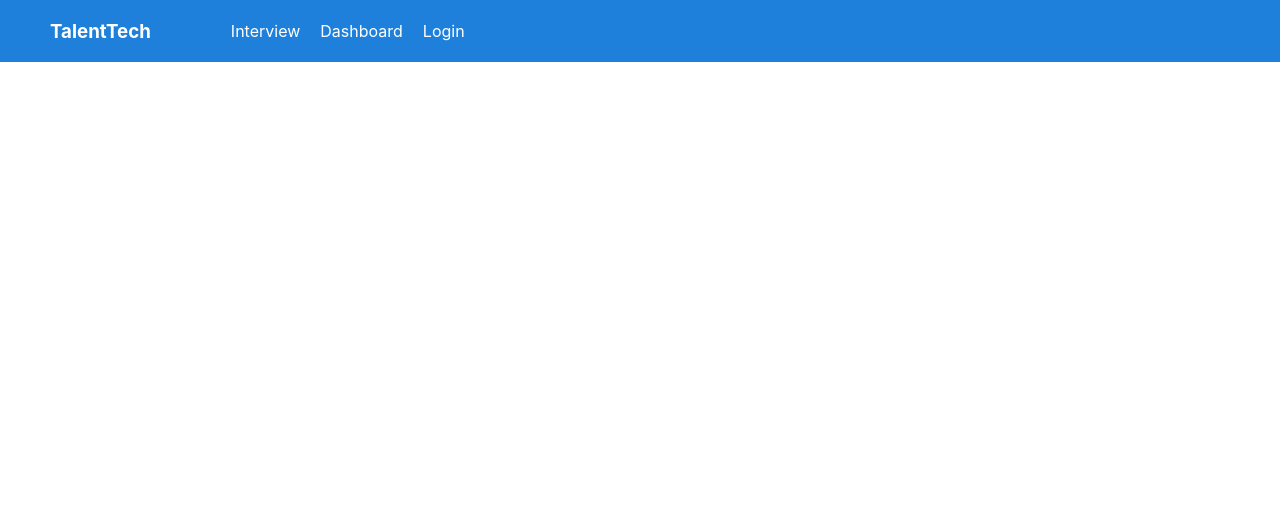
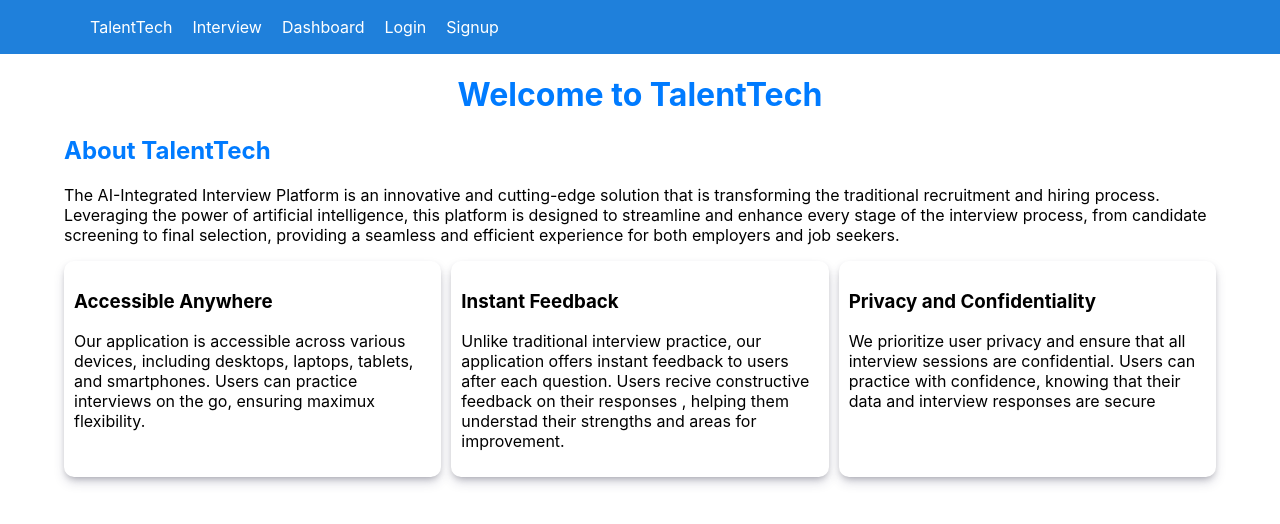
Before and after one commit to Dharamveer9457/TalentTech-InterviewAI, a React (Create React App) app in the folder frontend/: page / in a window 1280 px wide. Shown: the top 524 px of the page. Built offline with nearby package versions, Linux system fonts and the light colour scheme.

Commit message:
interview done

```diff
--- a/frontend/src/components/AllRoutes.jsx
+++ b/frontend/src/components/AllRoutes.jsx
@@ -5,11 +5,13 @@
 import Interview from '../pages/Interview'
 import Dashboard from '../pages/Dashboard'
 import PrivateRoutes from './PrivateRoute'
+import Homepage from '../pages/Homepage'
 
 const AllRoutes = () => {
   return (
     <div>
         <Routes>
+            <Route path='/' element={<Homepage/>}/>
             <Route path='/login' element={<LoginPage/>}/>
             <Route path='/register' element={<Register/>} />
             <Route path='/interview' element={<PrivateRoutes>
--- a/frontend/src/components/Chat.jsx
+++ b/frontend/src/components/Chat.jsx
@@ -2,24 +2,36 @@
 import React, { useState, useRef, useEffect } from 'react';
 import ChatBubble from './ChatBubble';
 import "../styles/chat.css"
+import axios from 'axios';
+import { baseUrl } from '../url';
 
-const Chat = () => {
+const Chat = ({track}) => {
   const [messages, setMessages] = useState([
-    { type: 'agent', content: "Hi there! I'm your virtual assistant." },`"\\n"`
+    { type: 'agent', content: "Hi there! let's begin the interview" },`"\\n"`
     // Add more initial messages here
   ]);
   const userMessageInputRef = useRef(null);
 
   const handleSendMessage = () => {
     const message = userMessageInputRef.current.value.trim();
-    if (message !== '') {
+
+    const data = {track ,prompt:message}
+    console.log(track,prompt , message);
+    console.log(data);
+    axios.post(`${baseUrl}/chatPrompt`,data)
+    .then(res=>
+         { if (message !== '') {
       setMessages(prevMessages => [
         ...prevMessages,
         { type: 'user', content: message },
-        { type: 'agent', content: `I received: ${message}` },
+        { type: 'agent', content: ` ${res.data.res}` },
       ]);
       userMessageInputRef.current.value = '';
-    }
+    }}
+    )
+    .catch(err=>console.log(err))
+
+
   };
 
   useEffect(() => {
--- a/frontend/src/components/Navbar.jsx
+++ b/frontend/src/components/Navbar.jsx
@@ -6,8 +6,10 @@
 const Navbar = () => {
   return (
     <nav className="navbar">
-        <h3>TalentTech</h3>
       <ul className="nav-links">
+        <li>
+          <Link to="/">TalentTech</Link>
+        </li>
         <li>
           <Link to="/interview">Interview</Link>
         </li>
@@ -17,6 +19,9 @@
         <li>
           <Link to="/login">Login</Link>
         </li>
+        <li>
+          <Link to="/register">Signup</Link>
+        </li>
       </ul>
     </nav>
   );
--- /dev/null
+++ b/frontend/src/pages/Homepage.jsx
@@ -0,0 +1,35 @@
+import React from 'react'
+import "../styles/homepage.css"
+
+const Homepage = () => {
+  return (
+    <div>
+        <h1>Welcome to TalentTech</h1>
+        <div className='headertop'>
+            <h2>About TalentTech</h2>
+            <p>The AI-Integrated Interview Platform is an innovative and cutting-edge solution that is transforming the traditional recruitment and hiring process. Leveraging the power of artificial intelligence, this platform is designed to streamline and enhance every stage of the interview process, from candidate screening to final selection, providing a seamless and efficient experience for both employers and job seekers.</p>
+        </div>
+        <div className='mid'>
+            <div>
+                <h3>Accessible Anywhere</h3>
+                <p>Our application is accessible across various devices, including desktops, laptops, tablets, and smartphones.
+                    Users can practice interviews on the go, ensuring maximux flexibility.
+                </p>
+            </div>
+            <div>
+            <h3>Instant Feedback</h3>
+                <p>Unlike traditional interview practice, our application offers instant feedback to users after each question.
+                    Users recive constructive feedback on their responses , helping them understad their strengths and areas for improvement.</p>
+            </div>
+            <div>
+            <h3>Privacy and Confidentiality</h3>
+                <p>We prioritize user privacy and ensure that all interview sessions are confidential.
+                    Users can practice with confidence, knowing that their data and interview responses are secure
+                </p>
+            </div>
+        </div>
+    </div>
+  )
+}
+
+export default Homepage
--- a/frontend/src/pages/Interview.jsx
+++ b/frontend/src/pages/Interview.jsx
@@ -1,13 +1,44 @@
-import React from 'react'
+import React, { useState } from 'react'
 import "../styles/interview.css"
 import Chat from '../components/Chat'
 import { useDispatch } from 'react-redux'
 import { logout } from '../redux/authreducer/action'
+import axios from 'axios'
+import { baseUrl } from '../url'
+
 
 const Interview = () => {
 	const user = JSON.parse(localStorage.getItem("ch-token"))
   const token = localStorage.getItem('ch-token') || '';
   const dispatch = useDispatch()
+  // const [userPromt,setPrompt] = useState("");
+  const [level,setLevel] = useState("");
+  const [category,setcategory] = useState("");
+  // const [track ,setTrack] = useState("node");
+  const [prompt ,setPrompt] =useState(`You are an interviewer. Ask me 3 technical questions related to ${category} of ${level} level , one after the other. You should go to the next question only after I give an answer to the already asked question.Give me feedback at the end and give me rating out of 10. Feedback will gonna be calculate on three parameters that is communication skills, technical knowledge and problem solving.`)
+  //
+  const startInterview = () => {
+    const data = {
+     track:category,
+     prompt
+    }
+    console.log(data);
+    axios.post(`${baseUrl}/chatPrompt`,data)
+    .then(res=>console.log(res.data.res))
+    .catch(err=>console.log(err))
+    console.log(level,category)
+  }
+
+  const finishInterview = () => {
+    const finishPrompt = {
+      track:category,
+      prompt:"Finish The interview and give the Feedback on the basis of communication skill , technical skill ,problem solving , and critical thinking "
+     }
+    axios.post(`${baseUrl}/chatPrompt`,finishPrompt)
+    .then(res=>console.log(res))
+    .catch(err=>console.log(err))
+    console.log(level,category)
+  }
 
   const handleLogout = ()=> {
 			localStorage.removeItem("ch-token")
@@ -20,13 +51,13 @@
        {/* <h2>TalentTech Interview</h2> */}
       <div className='top'>
         <div>
-         <select>
+         <select onChange={(e)=>setcategory(e.target.value)}>
           <option value="">Selet Category</option>
           <option value="mern">MERN</option>
           <option value="node">Node</option>
           <option value="java">Java</option>
          </select>
-         <select>
+         <select onChange={(e)=>setLevel(e.target.value)}>
           <option value="">Selet Level</option>
           <option value="beginner">Beginner</option>
           <option value="intermediate">Intermediate</option>
@@ -34,13 +65,13 @@
          </select>
          </div>
          <div>
-         <button>Start Interview</button>
-         <button>Finish Interview</button>
+         <button onClick={startInterview} >Start Interview</button>
+         <button  onClick={finishInterview}>Finish Interview</button>
          <button onClick={handleLogout}>Logout</button>
          </div>
       </div>
       <hr />
-      <Chat/>
+      <Chat track={category}/>
     </div>
   )
 }
--- a/frontend/src/pages/Register.jsx
+++ b/frontend/src/pages/Register.jsx
@@ -9,7 +9,7 @@
   const [password, setPassword] = useState("")
   const [name ,setName] = useState("");
   const dispatch = useDispatch();
-  const {isRegistered} = useSelector(store => store.authReducer)
+  const {isRegistered,errorMsg} = useSelector(store => store.authReducer)
   // const { isRegistered, errorMsg } = useSelector(store => store.authReducer);
   // const navigate = useNavigate()
   // const toast = useToast();
@@ -20,27 +20,27 @@
     dispatch(signup(details))
   }
 
-  // useEffect(() => {
-  //   if (isRegistered) {
-  //     alert(isRegistered)
-  //     // toast({
-  //     //   description: isRegistered,
-  //     //   status: 'success',
-  //     //   isClosable: true,
-  //     //   duration: 4000,
-  //     //   position: 'top'
-  //     // })
-  //   } else if (errorMsg) {
-  //     alert(errorMsg)
-  //     // toast({
-  //     //   description: errorMsg,
-  //     //   status: 'error',
-  //     //   isClosable: true,
-  //     //   duration: 4000,
-  //     //   position: 'top'
-  //     // })
-  //   }
-  // }, [isRegistered, errorMsg])
+  useEffect(() => {
+    if (isRegistered) {
+      alert(isRegistered)
+      // toast({
+      //   description: isRegistered,
+      //   status: 'success',
+      //   isClosable: true,
+      //   duration: 4000,
+      //   position: 'top'
+      // })
+    } else if (errorMsg) {
+      alert(errorMsg)
+      // toast({
+      //   description: errorMsg,
+      //   status: 'error',
+      //   isClosable: true,
+      //   duration: 4000,
+      //   position: 'top'
+      // })
+    }
+  }, [isRegistered, errorMsg])
 
 
 
--- a/frontend/src/redux/authReducer/action.js
+++ b/frontend/src/redux/authReducer/action.js
@@ -26,7 +26,7 @@
       dispatch({type : LOGIN_SUCCESS, payload : res.data})
    })
    .catch(error => {
-     dispatch({type : AUTH_FAILURE, payload : error.response.data.msg})
+     dispatch({type : AUTH_FAILURE, payload : error.response.data.message})
    })
 }
 
--- a/frontend/src/styles/chat.css
+++ b/frontend/src/styles/chat.css
@@ -1,8 +1,8 @@
 /* Chat.css */
 .chat-container {
-  width: 80%;
-  max-width: 800px;
-  margin: 0 30% ;
+  width: 90%;
+  /* max-width: 800px; */
+  margin: auto;
   padding: 20px;
   background-color: #f0f0f0;
   border-radius: 8px;
--- /dev/null
+++ b/frontend/src/styles/homepage.css
@@ -0,0 +1,19 @@
+.headertop{
+    width:  90%;
+    margin: auto;
+    text-align: left;
+}
+
+.mid{
+    display: flex;
+    width: 90%;
+    gap: 10px;
+    margin: auto;
+}
+
+.mid>div{
+  box-shadow: rgba(50, 50, 93, 0.25) 0px 6px 12px -2px, rgba(0, 0, 0, 0.3) 0px 3px 7px -3px; width: 35%;
+  text-align: left;
+  padding: 10px;
+  border-radius: 10px;
+}
--- a/frontend/src/url.js
+++ b/frontend/src/url.js
@@ -1 +1 @@
-export const baseUrl = "http://localhost:8000" ;
+export const baseUrl = "https://talenttech.onrender.com" ;
```
Also changed, not shown: frontend/src/components/footer.jsx (added, +11 -0 lines), frontend/src/pages/LoginPage.jsx (+2 -15 lines).
